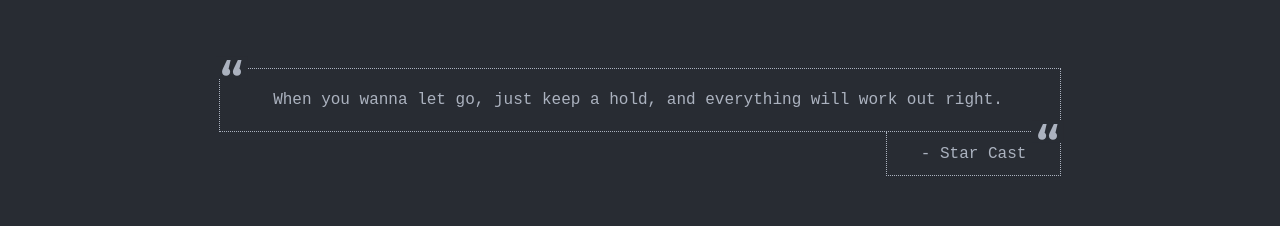
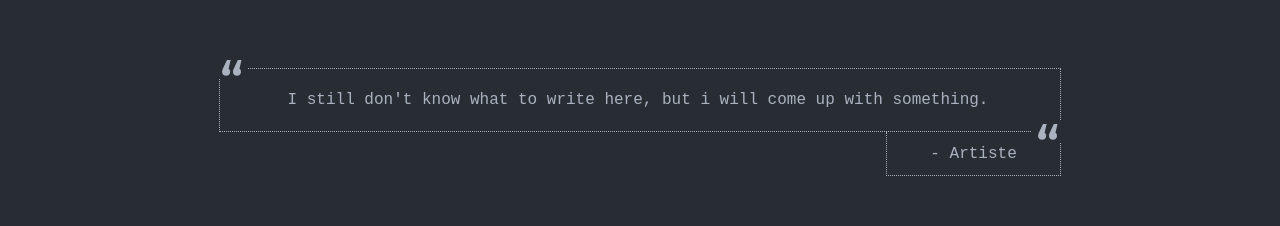
Before and after one commit to ForJessicaSake/Portfolio, a React (Create React App) app: page / in a window 1280 px wide. Shown: the part 440-666 px from the top of the page. Built offline with nearby package versions, Linux system fonts and the light colour scheme; no server answers.

Commit message:
feat: idk what to write for the box

```diff
--- a/src/components/Guestposts.tsx
+++ b/src/components/Guestposts.tsx
@@ -5,7 +5,7 @@ const Guestposts = () => {
     <section className="flex flex-col px-6">
        <section className="flex justify-start items-center lg:w-5/12 w-72 pb-10">
         <h1 className="text-2xl">
-          <span className="text-primary ">#</span>Guest Posts
+          <span className="text-primary ">#</span>Experience
         </h1>
         <figure className="pl-4">
           <img src={stroke} alt="line"className="w-36" />
--- a/src/elements/Box.tsx
+++ b/src/elements/Box.tsx
@@ -7,7 +7,7 @@ const Box = () => {
           <img src={quotes} alt="quotes" className="lg:h-8 lg:w-8 w-7 h-7" />
         </figure>
         <h3 className="border border-dotted border-secondary lg:h-16 h-24 flex justify-center items-center lg:w-8/12 w-10/12 leading-8 lg:text-base text-xs px-1 lg:pl-0 pl-6">
-          When you wanna let go, just keep a hold, and everything will work out right.
+          I still don't know what to write here, but i will come up with something.
         </h3>
         <figure className="absolute lg:right-52 right-12 lg:top-12 top-20">
           <img src={quotes} alt="quotes" className="lg:h-8 lg:w-8 w-7 h-7" />
@@ -15,7 +15,7 @@ const Box = () => {
       </section>
       <section className="flex justify-end lg:w-10/12 w-11/12">
         <h3 className="border border-t-0 border-dotted border-secondary h-11 flex justify-center items-center lg:w-2/12 w-5/12 lg:text-base text-xs px-1">
-          - Star Cast
+          - Artiste
         </h3>
       </section>
     </hgroup>
```
